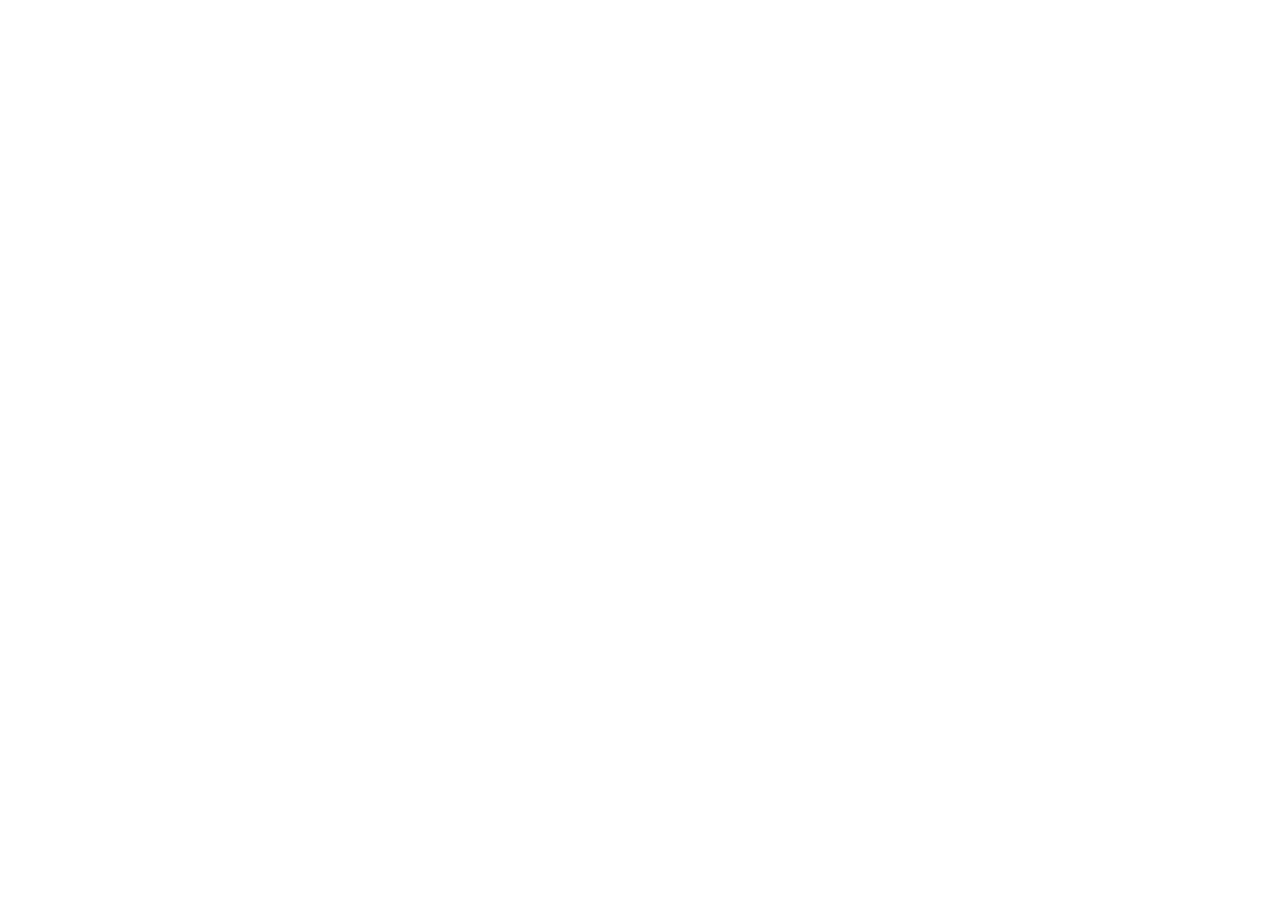
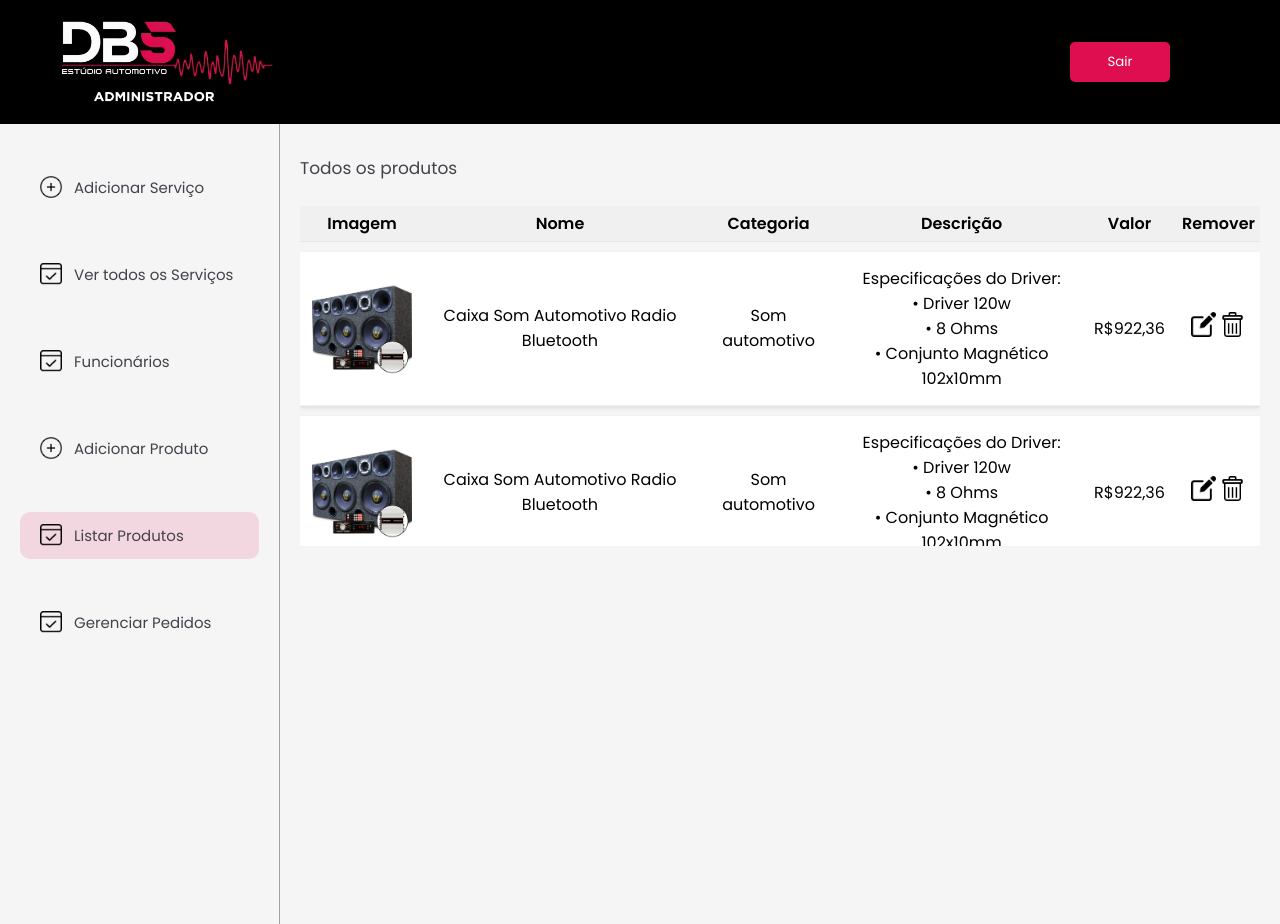
Before and after one commit to WilianZembrani/DBS-Auto-Estudio, a React (Vite) app: page /dashboard/products in a window 1280 px wide. Before the commit this address had no page. Before the commit the page ends 800 px from the top, so only its background shows below. Built offline with nearby package versions, Linux system fonts and the light colour scheme.

Commit message:
feat(list-product): cria página de listagem de produtos com tabela e ações

```diff
--- a/src/App.jsx
+++ b/src/App.jsx
@@ -6,7 +6,9 @@ import Add from "./pages/Add/Add.jsx";
 import Services from "./pages/Services/Services.jsx";
 import Employees from "./pages/Employees/Employees.jsx";
 import AddProduct from "./pages/AddProduct/AddProduct.jsx";
+import ListProduct from "./pages/ListProduct/ListProduct.jsx";
 import DashboardLayout from "./Layouts/Dashboardlayout.jsx";
+
 
 function App() {
     return (
@@ -20,6 +22,7 @@ function App() {
                     <Route path="services" element={<Services />} />
                     <Route path="employees" element={<Employees />} />
                     <Route path="add-product" element={<AddProduct />} />
+                    <Route path="products" element={<ListProduct />} />
                 </Route>
             </Routes>
         </BrowserRouter>
--- a/src/pages/Add/Add.css
+++ b/src/pages/Add/Add.css
@@ -7,8 +7,6 @@
   display: flex;
   flex-direction: column;
   background-color: #f3f4f6;
-  margin-left: 70px;
-  margin-top: 20px;
   padding: 20px;
   width: 650px;
   border-radius: 10px;
--- a/src/pages/Add/Add.jsx
+++ b/src/pages/Add/Add.jsx
@@ -7,7 +7,7 @@ function Add() {
                 <h1 className="title">Cadastre um novo serviço</h1>
                 <div>
                     <label htmlFor="serviceName">Nome do Serviço: </label>
-                    <input type="text" id="serviceName" name="serviceName" required />
+                    <input placeholder="Digite aqui" type="text" id="serviceName" name="serviceName" required />
                 </div>
                 <div>
                     <label htmlFor="serviceCategory">Categoria: </label>
@@ -20,11 +20,11 @@ function Add() {
                 </div>
                 <div>
                     <label htmlFor="serviceDescription">Descrição do Serviço:</label>
-                    <textarea id="serviceDescription" name="serviceDescription" required></textarea>
+                    <textarea placeholder="Digite a descrição aqui" id="serviceDescription" name="serviceDescription" required></textarea>
                 </div>
                 <div>
                     <label htmlFor="servicePrice">Preço do Serviço:</label>
-                    <input type="number" id="servicePrice" name="servicePrice" required />
+                    <input placeholder="0" type="number" id="servicePrice" name="servicePrice" required />
                 </div>
                 <button className="btn-add" type="submit">Adicionar</button>
             </form >
--- a/src/pages/AddProduct/AddProduct.css
+++ b/src/pages/AddProduct/AddProduct.css
@@ -1,5 +1,4 @@
 .add-product {
-  margin: 10px;
   height: 95vh;
   background-color: #f3f4f6;
   padding: 20px;
@@ -70,7 +69,7 @@
 .fields-section input,
 .fields-section textarea,
 .fields-section select {
-  width: 900px;
+  width: 800px;
   color: #252525;
   margin-top: 4px;
   padding: 4px;
--- a/src/pages/AddProduct/AddProduct.jsx
+++ b/src/pages/AddProduct/AddProduct.jsx
@@ -31,21 +31,22 @@ function addProduct() {
 
                     < div className="fields-section" >
                         <p>Nome do Produto</p>
-                        <input type="text" placeholder="" />
+                        <input type="text" placeholder="Digite aqui.." />
                         <p>Categoria</p>
                         <select>
                             <option value="">Selecione uma categoria</option>
                             <option value="acessorios">Acessórios</option>
                             <option value="pecas">Peças</option>
                             <option value="oleos">Óleos e Lubrificantes</option>
+                            <option value="oleos">Som automotivo</option>
                         </select>
                         <p>Descrição</p>
-                        <textarea placeholder="" />
+                        <textarea placeholder="Digite a descrição aqui" />
                         <div className="price-stock">
                             <p>Preço</p>
-                            <input type="number" placeholder="" />
+                            <input type="number" placeholder="0" />
                             <p>Estoque</p>
-                            <input type="number" placeholder="" />
+                            <input type="number" placeholder="0" />
                         </div>
                     </div>
                 </div>
--- /dev/null
+++ b/src/pages/ListProduct/ListProduct.css
@@ -0,0 +1,56 @@
+.list {
+  background-color: white;
+  margin-top: 15px;
+}
+
+.list-product p {
+  font-size: 17px;
+}
+
+.list-table {
+  width: 100%;
+  border-collapse: separate;
+  border-spacing: 0 10px;
+  box-shadow: 0 4px 16px rgba(0, 0, 0, 0.1);
+}
+.table-wrapper {
+  max-height: 350px;
+  overflow-y: auto;
+  background: #f5f5f5;
+}
+.list-table thead th {
+  position: sticky;
+  top: 0;
+  z-index: 2;
+  background: #f0f0f0;
+  border-bottom: 1px solid #e5e7eb;
+}
+.list-table tbody td {
+  text-align: center;
+  padding: 14px 12px;
+  border-bottom: 1px solid #f1f1f1;
+}
+.list-table tbody tr {
+  background: #fff;
+  box-shadow: 0 2px 4px rgba(0, 0, 0, 0.1);
+}
+
+.list-head {
+  text-align: center;
+}
+
+.list-head th {
+  padding: 5px;
+  background-color: #f0f0f0;
+}
+
+.product-icon {
+  width: 100px;
+}
+
+.list-actions img {
+  width: 25px;
+  margin: 2px;
+
+  cursor: pointer;
+}
--- /dev/null
+++ b/src/pages/ListProduct/ListProduct.jsx
@@ -0,0 +1,68 @@
+import './ListProduct.css'
+import iconProduct from "../../assets/iconSom.png"
+import trashIcon from "../../assets/trash-icon.png"
+import editIcon from "../../assets/edit-icon.png"
+
+function ListProduct() {
+    return (
+        <div className="list-product">
+            <p>Todos os produtos</p>
+
+            <div className="list">
+                <div className="table-wrapper">
+                    <table className='list-table'>
+
+                        <thead className="list-head">
+                            <tr>
+                                <th>Imagem</th>
+                                <th>Nome</th>
+                                <th>Categoria</th>
+                                <th>Descrição</th>
+                                <th>Valor</th>
+                                <th>Remover</th>
+                            </tr>
+                        </thead>
+
+                        <tbody className="list-body">
+                            <tr>
+                                <td><img className='product-icon' src={iconProduct} alt="Produto" /></td>
+                                <td>Caixa Som Automotivo Radio Bluetooth</td>
+                                <td>Som automotivo</td>
+                                <td>
+                                    Especificações do Driver:
+                                    <br />• Driver 120w
+                                    <br />• 8 Ohms
+                                    <br />• Conjunto Magnético 102x10mm
+                                </td>
+                                <td>R$922,36</td>
+                                <td className='list-actions'>
+                                    <img src={editIcon} alt="Editar" />
+                                    <img src={trashIcon} alt="Excluir" />
+                                </td>
+                            </tr>
+                            <tr>
+                                <td><img className='product-icon' src={iconProduct} alt="Produto" /></td>
+                                <td>Caixa Som Automotivo Radio Bluetooth</td>
+                                <td>Som automotivo</td>
+                                <td>
+                                    Especificações do Driver:
+                                    <br />• Driver 120w
+                                    <br />• 8 Ohms
+                                    <br />• Conjunto Magnético 102x10mm
+                                </td>
+                                <td>R$922,36</td>
+                                <td className='list-actions'>
+                                    <img src={editIcon} alt="Editar" />
+                                    <img src={trashIcon} alt="Excluir" />
+                                </td>
+                            </tr>
+                        </tbody>
+
+                    </table>
+                </div>
+            </div>
+        </div >
+    )
+}
+
+export default ListProduct
--- a/src/pages/Services/Services.css
+++ b/src/pages/Services/Services.css
@@ -1,9 +1,7 @@
 .services {
-  margin-top: 20px;
-  margin-left: 70px;
   padding: 20px;
   background-color: #f3f4f6;
-  width: 70%;
+  width: 100%;
   border-radius: 10px;
   box-shadow: 0 4px 16px rgba(0, 0, 0, 0.2);
 }
@@ -69,7 +67,7 @@
 }
 
 .services-table {
-  width: 788px;
+  width: 100%;
   margin-top: 20px;
   border: 1px solid #000000;
   border-radius: 10px;
@@ -85,7 +83,7 @@
 }
 .services-table td {
   padding: 12px 10px;
-  text-align: left;
+  text-align: center;
 }
 .actions {
   display: flex;
```
Also changed, not shown: src/assets/iconSom.png (added).
